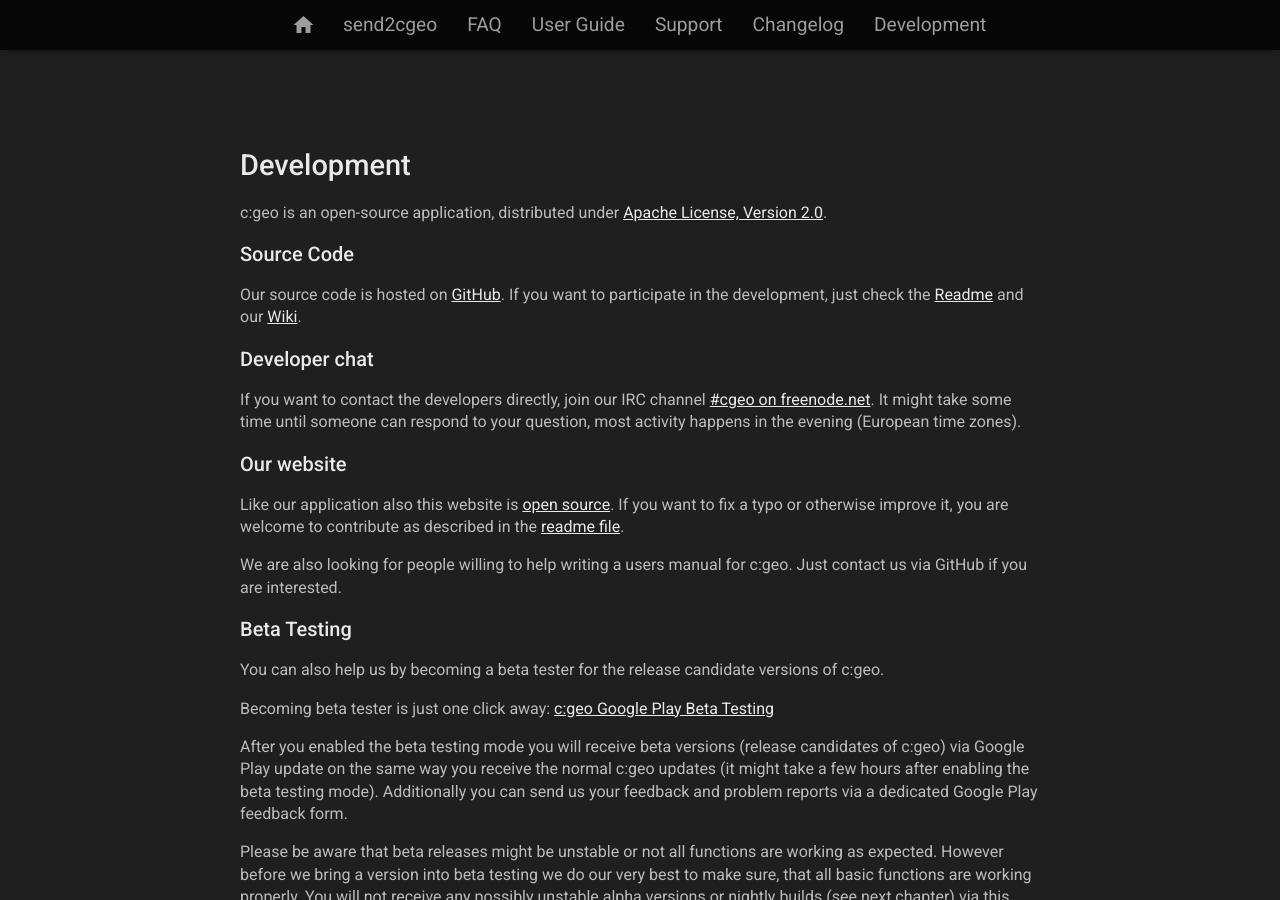
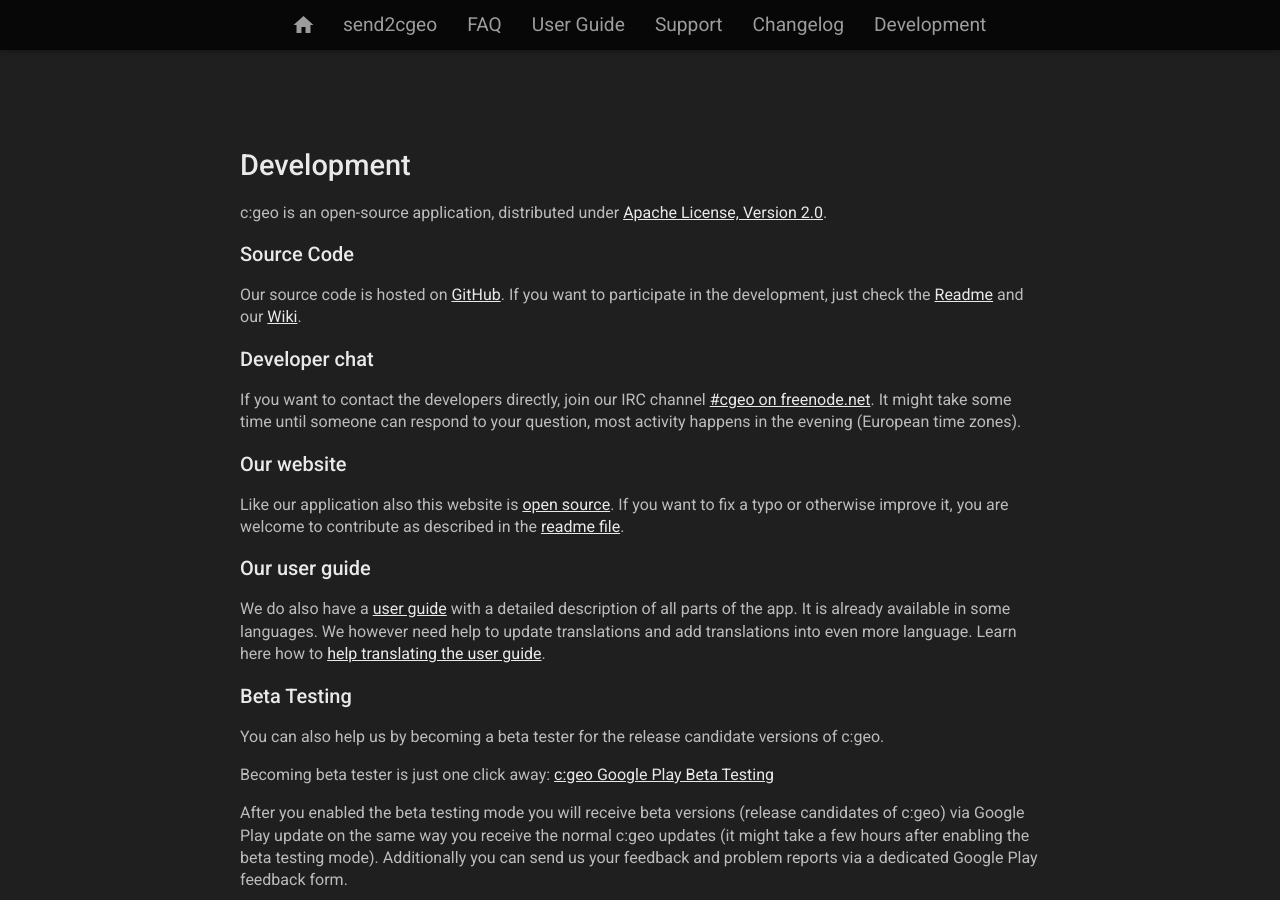
Before and after one commit to cgeo/cgeo.github.io, a Jekyll site: the page built from development.md, in a window 1280 px wide and 900 px high. Built offline with Jekyll 4.4.1, drawn with Linux system fonts in a browser that asks for light colours; nearby versions of some CDN libraries; a script that is not in the unit is left out.

Commit message:
Fix #265 - Add user guide contribution notice

```diff
--- a/development.md
+++ b/development.md
@@ -19,7 +19,9 @@
 
 Like our application also this website is [open source](https://github.com/cgeo/cgeo.github.io). If you want to fix a typo or otherwise improve it, you are welcome to contribute as described in the [readme file](https://github.com/cgeo/cgeo.github.io/blob/master/README.md).
 
-We are also looking for people willing to help writing a users manual for c:geo. Just contact us via GitHub if you are interested.
+## Our user guide
+
+We do also have a [user guide](https://manual.cgeo.org) with a detailed description of all parts of the app. It is already available in some languages. We however need help to update translations and add translations into even more language. Learn here how to [help translating the user guide](https://manual.cgeo.org/en/translation).
 
 ## Beta Testing
 
```
